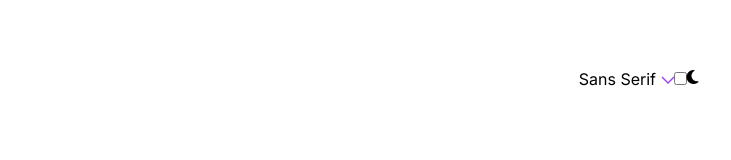
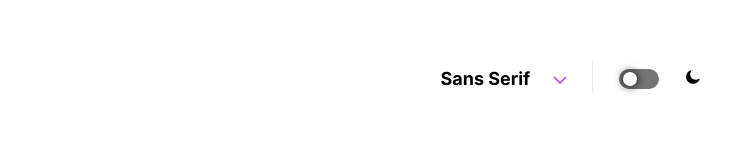
Before and after one commit to bariskahraman34/online-dictionary, a plain HTML site: page index..html in a window 1280 px wide. Shown: the full height of the page, 310-1041 px from the left. Drawn offline with Linux system fonts and the light colour scheme.

Commit message:
Header kısmı için html ve css işlemleri tamamlandı

```diff
--- a/assets/css/dictionary-styling.css
+++ b/assets/css/dictionary-styling.css
@@ -23,8 +23,62 @@ body{
 
 .right-side{
     display: flex;
+    align-items: center;
 }
 
 .dark-theme-container{
     display: flex;
+    width: 80px;
+    justify-items: center;
+    justify-content: space-between;
 }
+
+.font-family{
+    margin-right: 18px;
+    font-size: 18px;
+    line-height: 24px;
+    font-weight: 700;
+}
+
+.stick-container{
+    margin: 0px 26px;
+}
+
+.toggle{
+    width: 40px;
+    height: 20px;
+    border-radius: 10px;
+    display: inline-block;
+    cursor: pointer;
+}
+.toggle-input{
+    display: none;
+}
+.toggle-fill{
+    position: relative;
+    width: 40px;
+    height: 20px;
+    border-radius: 20px;
+    background: #757575;
+}
+
+.toggle-fill::after{
+    content: "";
+    position: absolute;
+    top: 3.4px;
+    left: 4px;
+    height: 14px;
+    width: 14px;
+    background: #ffff;
+    box-shadow: 0 0 10px rgba(0,0,0.25);
+    border-radius: 50%;
+    transition: transform .5s;
+}
+
+.toggle-input:checked ~ .toggle-fill::after{
+    transform: translateX(19px);
+}
+
+.fa-moon{
+    transform: rotate(-25deg);
+}
--- a/index..html
+++ b/index..html
@@ -20,6 +20,9 @@
                 </span>
                 <img src="assets/icons/arrow-down.svg" alt="">
             </div>
+            <div class="stick-container">
+                <img src="assets/icons/stick.svg" alt="">
+            </div>
             <div class="dark-theme-container">
                 <label class="toggle" for="dark-theme-selector">
                     <input class="toggle-input" type="checkbox" id="dark-theme-selector">
```
Also changed, not shown: assets/icons/stick.svg (added).
